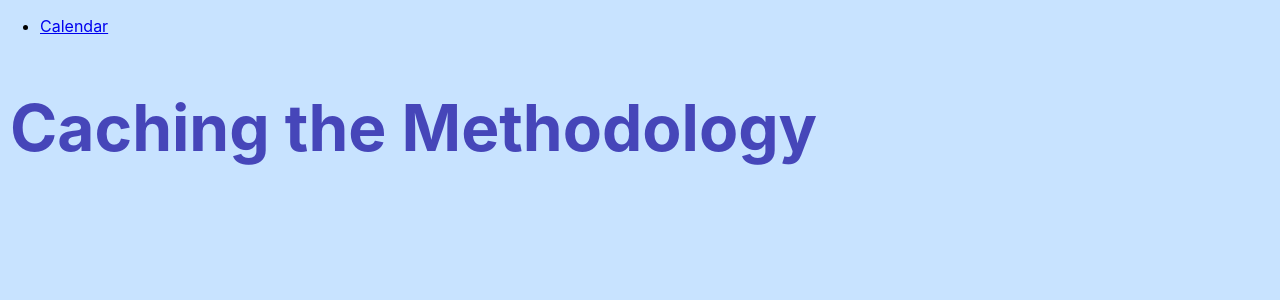
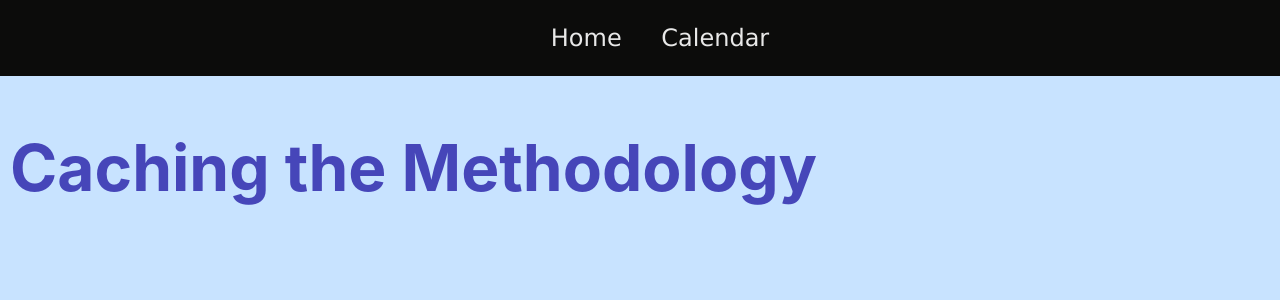
Before and after one commit to Kangiriyanka/ReactFlask-Diary, a React (Create React App) app: page / in a window 1280 px wide. Shown: the top 300 px of the page. Built offline with nearby package versions, Linux system fonts and the light colour scheme.

Commit message:
Add navbar

```diff
--- a/src/App.css
+++ b/src/App.css
@@ -16,6 +16,32 @@ h2 {
 }
 
 
+.navbar {
+  position: "fixed";
+  background: #0c0c0b;
+  font-family: Verdana;
+  text-align:center;
+  color: #CDCDCD;
+  padding: 0.5rem;
+
+
+  li {
+      font-size: 24px;
+      display: inline
+  }
+
+  a {
+      color: #e8e8e8;
+      text-decoration: none;
+      padding: 20px 16px;
+      &:hover {
+
+      text-decoration: underline;
+      }
+    }
+}
+
+
 .App-link {
   color: #c02323;
 }
--- a/src/App.jsx
+++ b/src/App.jsx
@@ -6,6 +6,7 @@ import Day from "./components/day_components/Day.jsx"
 import EditDay from "./components/day_components/EditDay.jsx"
 import Home from "./components/general_components/Home.jsx"
 import EmptyView from "./components/general_components/EmptyView.jsx"
+import Header from "./components/general_components/Header.jsx"
 
 function App() {
 
@@ -19,6 +20,7 @@ function App() {
     <div className="App">
 
     <BrowserRouter>
+    <Header/>
     <Routes>
 
     <Route exact path="/" element={<Home />} />
--- a/src/assets/styles/calendar.scss
+++ b/src/assets/styles/calendar.scss
@@ -46,6 +46,13 @@ $darkbasecolor: hsl(250,80%, 20%);
 
 }
 
+.calendar-container {
+  position: relative;
+  padding: 3rem;
+
+
+}
+
 // Year Components
 
 .year-month-container {
@@ -69,14 +76,7 @@ $darkbasecolor: hsl(250,80%, 20%);
 }
 
 
-  /* CSS  Styles for the Calendar componet */
 
-  .calendar-container {
-
-    padding: 2rem;
-
-
-  }
 
 
   /* CSS for MonthGrid  component */
--- a/src/components/general_components/Header.jsx
+++ b/src/components/general_components/Header.jsx
@@ -1,23 +1,19 @@
 import React from "react"
-import { Link } from "react-router-dom";
+import Navbar from "./Navbar"
+
 
 
 function Header(props) {
 
-    const currentDate =  new Date();
-    const currentYear = currentDate.getFullYear()
-    const currentMonth = currentDate.getMonth()
-    const months = ["January", "February", "March", "April", "May", "June", "July", "August", "September", "October", "November", "December"]
+
 
 
     return (
-        <nav>
 
-        <ul>
-          <li><a href={`/calendar/${currentYear}/${months[currentMonth] }`}>Calendar </a></li>
+          <Navbar/>
 
-        </ul>
-      </nav>
+
+
     )
 
 
--- a/src/components/general_components/Home.jsx
+++ b/src/components/general_components/Home.jsx
@@ -1,5 +1,5 @@
 import React from "react"
-import Header from "./Header.jsx"
+
 
 
 
@@ -7,7 +7,8 @@ function Home(props) {
 
     return (
         <div>
-        <Header/>
+
+
         <h1> Caching the Methodology </h1>
 
         </div>
--- /dev/null
+++ b/src/components/general_components/Navbar.jsx
@@ -0,0 +1,22 @@
+import React from "react";
+import { Link } from "react-router-dom";
+
+function Navbar(props) {
+
+    const currentDate =  new Date();
+    const currentYear = currentDate.getFullYear()
+    const currentMonth = currentDate.getMonth()
+    const months = ["January", "February", "March", "April", "May", "June", "July", "August", "September", "October", "November", "December"]
+
+    return (
+        <nav className="navbar">
+            <ul>
+            <li> <Link to= "/"> Home </Link> </li>
+            <li><a href={`/calendar/${currentYear}/${months[currentMonth] }`}>Calendar </a></li>
+
+            </ul>
+        </nav>
+    )
+}
+
+export default Navbar;
--- a/src/index.css
+++ b/src/index.css
@@ -2,6 +2,7 @@ html {
 
   margin: 0;
   height: 100vh;
+  overflow: auto;
   background-color: #359aff45;
 
 
```
Also changed, not shown: 1 other file (tests, documents, lock files or other folders).
